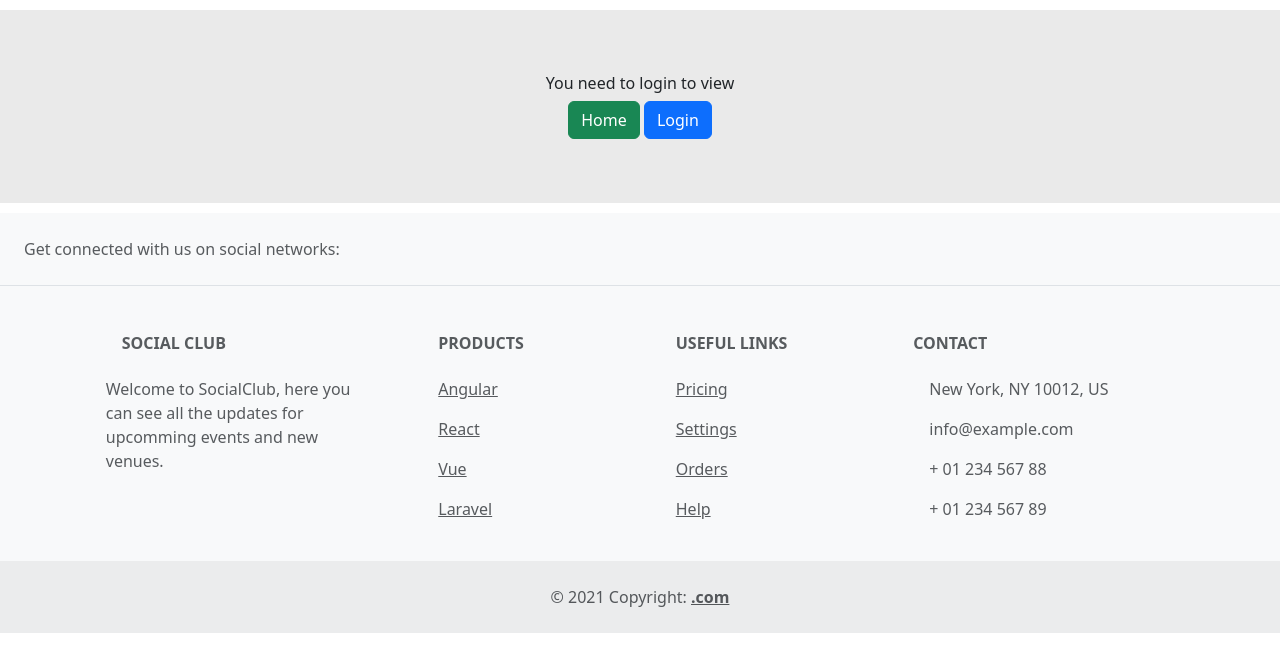
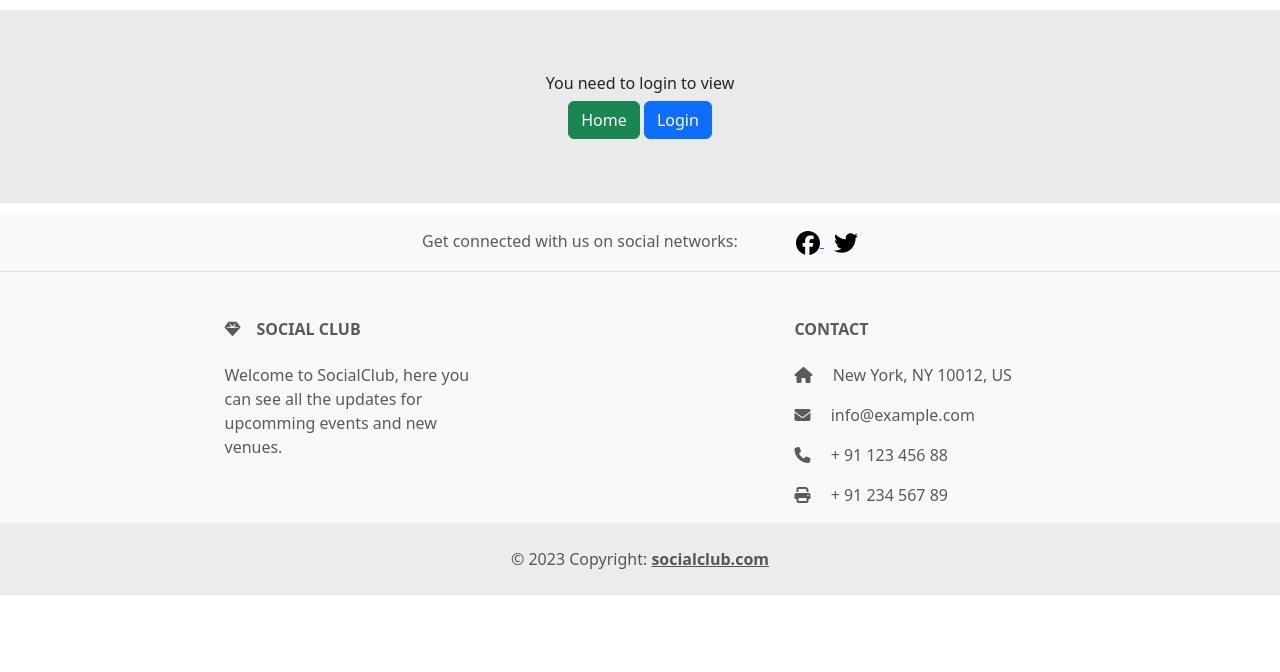
Before and after one commit to zubair-khan3/socialclub, a Django app: page /add_event in a window 1280 px wide. Shown: the part 56-728 px from the top of the page. Run offline with Django 4.2, Linux system fonts and the light colour scheme.

Commit message:
all the basic fuctionality is done, ready to upload

```diff
--- a/social_club/events/static/events/css/style.css
+++ b/social_club/events/static/events/css/style.css
@@ -28,3 +28,28 @@ div.scroll-container img {
   object-fit: cover;
   filter: brightness(0.7);
 }
+
+
+.fa {
+  padding: 20px;
+  font-size: 30px;
+  width: 30px;
+  text-align: center;
+  text-decoration: none;
+  margin: 5px 2px;
+
+}
+
+.fa:hover {
+    opacity: 0.7;
+}
+
+.fa-facebook {
+  background: #3B5998;
+  color: white;
+}
+
+.fa-twitter {
+  background: #55ACEE;
+  color: white;
+}
--- a/social_club/templates/base.html
+++ b/social_club/templates/base.html
@@ -8,6 +8,12 @@
         <link href="https://cdn.jsdelivr.net/npm/bootstrap@5.3.2/dist/css/bootstrap.min.css" rel="stylesheet"
             integrity="sha384-T3c6CoIi6uLrA9TneNEoa7RxnatzjcDSCmG1MXxSR1GAsXEV/Dwwykc2MPK8M2HN" crossorigin="anonymous">
         <link href="{% static 'events/css/style.css'  %}" rel="stylesheet" />
+
+        <!-- Add icon library -->
+        <link rel="stylesheet" href="https://cdnjs.cloudflare.com/ajax/libs/font-awesome/6.5.1/css/all.min.css"
+        integrity="sha512-DTOQO9RWCH3ppGqcWaEA1BIZOC6xxalwEsw9c2QQeAIftl+Vegovlnee1c9QX4TctnWMn13TZye+giMm8e2LwA=="
+        crossorigin="anonymous" referrerpolicy="no-referrer" />
+
   </head>
   <body>
 
@@ -33,33 +39,33 @@
         <!-- Footer -->
         <footer class="text-center text-lg-start bg-light text-muted">
             <!-- Section: Social media -->
-        <section class="d-flex justify-content-center justify-content-lg-between p-4 border-bottom">
+            <section class="d-flex justify-content-center  p-3 border-bottom">
                 <!-- Left -->
                 <div class="me-5 d-none d-lg-block">
                 <span>Get connected with us on social networks:</span>
+
+
                 </div>
                 <!-- Left -->
 
                 <!-- Right -->
-            <div>
-            <a href="" class="me-4 text-reset">
-                <i class="fab fa-facebook-f"></i>
+                <div> <!-- Social media icons -->
+
+                    <a href="https://www.facebook.com" style="margin: 10px;" target="_blank"> <svg xmlns="http://www.w3.org/2000/svg"
+                            height="24" width="24"
+                            viewBox="0 0 512 512"><!--!Font Awesome Free 6.5.1 by @fontawesome - https://fontawesome.com License - https://fontawesome.com/license/free Copyright 2023 Fonticons, Inc.-->
+                            <path
+                                d="M512 256C512 114.6 397.4 0 256 0S0 114.6 0 256C0 376 82.7 476.8 194.2 504.5V334.2H141.4V256h52.8V222.3c0-87.1 39.4-127.5 125-127.5c16.2 0 44.2 3.2 55.7 6.4V172c-6-.6-16.5-1-29.6-1c-42 0-58.2 15.9-58.2 57.2V256h83.6l-14.4 78.2H287V510.1C413.8 494.8 512 386.9 512 256h0z" />
+                        </svg>
                     </a>
-            <a href="" class="me-4 text-reset">
-                <i class="fab fa-twitter"></i>
+
+                    <a href="https://www.twitter.com" target="_blank"><svg xmlns="http://www.w3.org/2000/svg" height="24" width="24"
+                            viewBox="0 0 512 512"><!--!Font Awesome Free 6.5.1 by @fontawesome - https://fontawesome.com License - https://fontawesome.com/license/free Copyright 2023 Fonticons, Inc.-->
+                            <path
+                                d="M459.4 151.7c.3 4.5 .3 9.1 .3 13.6 0 138.7-105.6 298.6-298.6 298.6-59.5 0-114.7-17.2-161.1-47.1 8.4 1 16.6 1.3 25.3 1.3 49.1 0 94.2-16.6 130.3-44.8-46.1-1-84.8-31.2-98.1-72.8 6.5 1 13 1.6 19.8 1.6 9.4 0 18.8-1.3 27.6-3.6-48.1-9.7-84.1-52-84.1-103v-1.3c14 7.8 30.2 12.7 47.4 13.3-28.3-18.8-46.8-51-46.8-87.4 0-19.5 5.2-37.4 14.3-53 51.7 63.7 129.3 105.3 216.4 109.8-1.6-7.8-2.6-15.9-2.6-24 0-57.8 46.8-104.9 104.9-104.9 30.2 0 57.5 12.7 76.7 33.1 23.7-4.5 46.5-13.3 66.6-25.3-7.8 24.4-24.4 44.8-46.1 57.8 21.1-2.3 41.6-8.1 60.4-16.2-14.3 20.8-32.2 39.3-52.6 54.3z" />
+                        </svg>
                     </a>
-            <a href="" class="me-4 text-reset">
-                <i class="fab fa-google"></i>
-            </a>
-            <a href="" class="me-4 text-reset">
-                <i class="fab fa-instagram"></i>
-            </a>
-            <a href="" class="me-4 text-reset">
-                <i class="fab fa-linkedin"></i>
-            </a>
-            <a href="" class="me-4 text-reset">
-                <i class="fab fa-github"></i>
-            </a>
+
                 </div>
                 <!-- Right -->
             </section>
@@ -82,43 +88,8 @@
                     </div>
                     <!-- Grid column -->
 
-                <!-- Grid column -->
-                <div class="col-md-2 col-lg-2 col-xl-2 mx-auto mb-4">
-                <!-- Links -->
-                <h6 class="text-uppercase fw-bold mb-4">
-                    Products
-                </h6>
-                <p><a href="#!" class="text-reset">Angular</a></p>
-                <p><a href="#!" class="text-reset">React</a></p>
-                <p>
-                    <a href="#!" class="text-reset">Vue</a>
-                </p>
-                <p>
-                    <a href="#!" class="text-reset">Laravel</a>
-                </p>
-                </div>
-                <!-- Grid column -->
 
-                <!-- Grid column -->
-                <div class="col-md-3 col-lg-2 col-xl-2 mx-auto mb-4">
-                <!-- Links -->
-                <h6 class="text-uppercase fw-bold mb-4">
-                    Useful links
-                </h6>
-                <p>
-                    <a href="#!" class="text-reset">Pricing</a>
-                </p>
-                <p>
-                    <a href="#!" class="text-reset">Settings</a>
-                </p>
-                <p>
-                    <a href="#!" class="text-reset">Orders</a>
-                </p>
-                <p>
-                    <a href="#!" class="text-reset">Help</a>
-                </p>
-                </div>
-                <!-- Grid column -->
+
 
                     <!-- Grid column -->
                     <div class="col-md-4 col-lg-3 col-xl-3 mx-auto mb-md-0 mb-4">
@@ -129,8 +100,8 @@
                         <i class="fas fa-envelope me-3"></i>
                         info@example.com
                     </p>
-                <p><i class="fas fa-phone me-3"></i> + 01 234 567 88</p>
-                <p><i class="fas fa-print me-3"></i> + 01 234 567 89</p>
+                    <p><i class="fas fa-phone me-3"></i> + 91 123 456 88</p>
+                    <p><i class="fas fa-print me-3"></i> + 91 234 567 89</p>
                     </div>
                     <!-- Grid column -->
                 </div>
@@ -141,8 +112,8 @@
 
             <!-- Copyright -->
             <div class="text-center p-4" style="background-color: rgba(0, 0, 0, 0.05);">
-            © 2021 Copyright:
-            <a class="text-reset fw-bold" href="#">.com</a>
+                © 2023 Copyright:
+                <a class="text-reset fw-bold" href="#">socialclub.com</a>
             </div>
             <!-- Copyright -->
         </footer>
```
Also changed, not shown: social_club/social_club/settings.py (+2 -5 lines), social_club/registration/static/registration/css/style.css (line endings or trailing spaces), 3 other files. Lines whose indentation alone changed are shown as unchanged.
